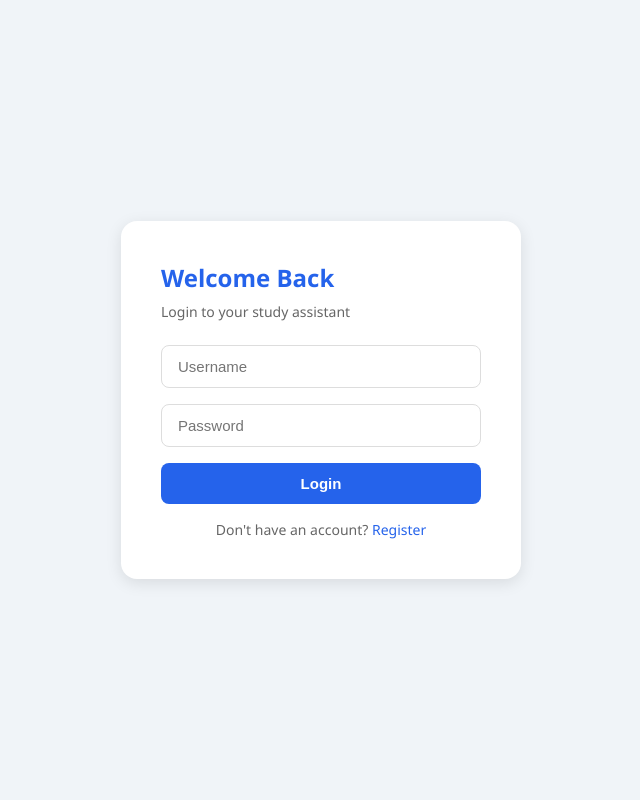
After one commit to Rajdeep5019/ai-study-assistant, a Flask app: page /login in a window 1280 px wide. The commit adds this page. Shown: the whole page, without its empty margins (319-959 px from the left). Run offline with Flask 3, Linux system fonts and the light colour scheme.

Commit message:
Add user login, registration and authentication

```diff
--- a/web_study_assistant/app.py
+++ b/web_study_assistant/app.py
@@ -2,37 +2,65 @@ import re
 import json
 import sqlite3
 from datetime import datetime
-from flask import Flask, render_template, request
+from flask import Flask, render_template, request, redirect, url_for, session
 from groq import Groq
+from werkzeug.security import generate_password_hash, check_password_hash
 import os
 
 app = Flask(__name__)
+app.secret_key = "studyassistant2026"
 client = Groq(api_key=os.environ.get("GROQ_API_KEY"))
 
 # Database setup
 def init_db():
     conn = sqlite3.connect('history.db')
     c = conn.cursor()
+    c.execute('''CREATE TABLE IF NOT EXISTS users
+                 (id INTEGER PRIMARY KEY AUTOINCREMENT,
+                  username TEXT UNIQUE,
+                  password TEXT)''')
     c.execute('''CREATE TABLE IF NOT EXISTS quiz_history
                  (id INTEGER PRIMARY KEY AUTOINCREMENT,
+                  user_id INTEGER,
                   topic TEXT,
                   score TEXT,
                   date TEXT)''')
     conn.commit()
     conn.close()
 
-def save_quiz(topic, score):
+def get_user(username):
     conn = sqlite3.connect('history.db')
     c = conn.cursor()
-    c.execute("INSERT INTO quiz_history (topic, score, date) VALUES (?, ?, ?)",
-              (topic, score, datetime.now().strftime("%d %b %Y, %I:%M %p")))
+    c.execute("SELECT * FROM users WHERE username = ?", (username,))
+    user = c.fetchone()
+    conn.close()
+    return user
+
+def create_user(username, password):
+    conn = sqlite3.connect('history.db')
+    c = conn.cursor()
+    hashed = generate_password_hash(password)
+    try:
+        c.execute("INSERT INTO users (username, password) VALUES (?, ?)", (username, hashed))
+        conn.commit()
+        conn.close()
+        return True
+    except:
+        conn.close()
+        return False
+
+def save_quiz(user_id, topic, score):
+    conn = sqlite3.connect('history.db')
+    c = conn.cursor()
+    c.execute("INSERT INTO quiz_history (user_id, topic, score, date) VALUES (?, ?, ?, ?)",
+              (user_id, topic, score, datetime.now().strftime("%d %b %Y, %I:%M %p")))
     conn.commit()
     conn.close()
 
-def get_history():
+def get_history(user_id):
     conn = sqlite3.connect('history.db')
     c = conn.cursor()
-    c.execute("SELECT topic, score, date FROM quiz_history ORDER BY id DESC")
+    c.execute("SELECT topic, score, date FROM quiz_history WHERE user_id = ? ORDER BY id DESC", (user_id,))
     rows = c.fetchall()
     conn.close()
     return rows
@@ -79,8 +107,43 @@ def generate_quiz(topic):
             result = result[4:]
     return json.loads(result)
 
+@app.route("/register", methods=["GET", "POST"])
+def register():
+    error = None
+    if request.method == "POST":
+        username = request.form.get("username")
+        password = request.form.get("password")
+        if create_user(username, password):
+            return redirect(url_for("login"))
+        else:
+            error = "Username already taken."
+    return render_template("register.html", error=error)
+
+@app.route("/login", methods=["GET", "POST"])
+def login():
+    error = None
+    if request.method == "POST":
+        username = request.form.get("username")
+        password = request.form.get("password")
+        user = get_user(username)
+        if user and check_password_hash(user[2], password):
+            session["user_id"] = user[0]
+            session["username"] = user[1]
+            return redirect(url_for("index"))
+        else:
+            error = "Invalid username or password."
+    return render_template("login.html", error=error)
+
+@app.route("/logout")
+def logout():
+    session.clear()
+    return redirect(url_for("login"))
+
 @app.route("/", methods=["GET", "POST"])
 def index():
+    if "user_id" not in session:
+        return redirect(url_for("login"))
+
     explanation = None
     quiz = None
     topic = None
@@ -114,7 +177,7 @@ def index():
                     "is_correct": is_correct
                 })
             score = f"{correct}/{len(quiz_data)}"
-            save_quiz(topic, score)
+            save_quiz(session["user_id"], topic, score)
 
     return render_template("index.html",
                          explanation=explanation,
@@ -125,7 +188,9 @@ def index():
 
 @app.route("/history")
 def history():
-    records = get_history()
+    if "user_id" not in session:
+        return redirect(url_for("login"))
+    records = get_history(session["user_id"])
     return render_template("history.html", records=records)
 
 if __name__ == "__main__":
--- /dev/null
+++ b/web_study_assistant/templates/login.html
@@ -0,0 +1,33 @@
+<!DOCTYPE html>
+<html>
+<head>
+    <title>Login</title>
+    <style>
+        * { margin: 0; padding: 0; box-sizing: border-box; }
+        body { font-family: 'Segoe UI', sans-serif; background: #f0f4f8; display: flex; justify-content: center; align-items: center; height: 100vh; }
+        .card { background: white; padding: 40px; border-radius: 16px; box-shadow: 0 4px 16px rgba(0,0,0,0.1); width: 100%; max-width: 400px; }
+        h1 { font-size: 24px; color: #2563eb; margin-bottom: 8px; }
+        p { color: #666; font-size: 14px; margin-bottom: 24px; }
+        input { width: 100%; padding: 12px 16px; border: 1px solid #ddd; border-radius: 8px; font-size: 15px; margin-bottom: 16px; outline: none; }
+        input:focus { border-color: #2563eb; }
+        button { width: 100%; padding: 12px; background: #2563eb; color: white; border: none; border-radius: 8px; font-size: 15px; font-weight: 600; cursor: pointer; }
+        button:hover { opacity: 0.9; }
+        .error { color: #dc2626; font-size: 13px; margin-bottom: 16px; }
+        .link { text-align: center; margin-top: 16px; font-size: 14px; color: #666; }
+        .link a { color: #2563eb; text-decoration: none; }
+    </style>
+</head>
+<body>
+    <div class="card">
+        <h1>Welcome Back</h1>
+        <p>Login to your study assistant</p>
+        {% if error %}<div class="error">{{ error }}</div>{% endif %}
+        <form method="POST">
+            <input type="text" name="username" placeholder="Username" required>
+            <input type="password" name="password" placeholder="Password" required>
+            <button type="submit">Login</button>
+        </form>
+        <div class="link">Don't have an account? <a href="/register">Register</a></div>
+    </div>
+</body>
+</html>
```
Also changed, not shown: web_study_assistant/templates/index.html (+8 -3 lines), web_study_assistant/templates/register.html (added, +33 -0 lines), web_study_assistant/history.db.
